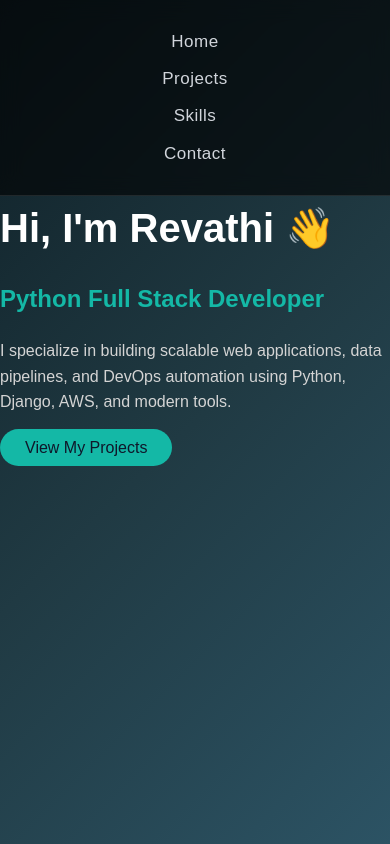
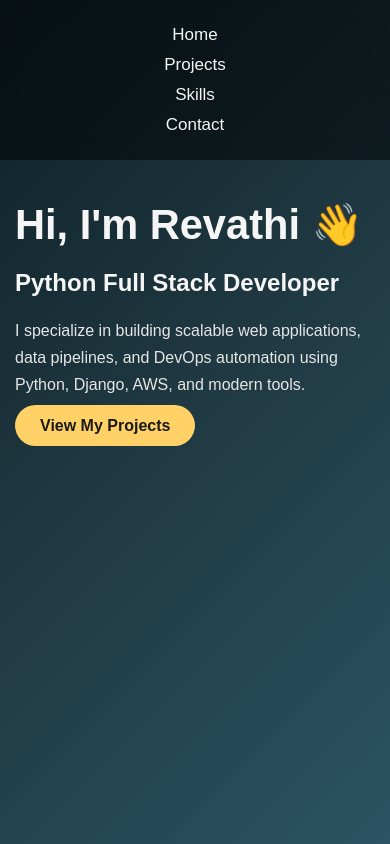
Before and after one commit to revathitech01-commits/Revathi-Portfolio, a plain HTML site: page index.html in a window 390 px wide. Drawn offline with Linux system fonts and the light colour scheme.

Commit message:
Update style.css

```diff
--- a/style.css
+++ b/style.css
@@ -1,90 +1,105 @@
-/* ===== Base ===== */
-* {
-  margin: 0;
-  padding: 0;
-  box-sizing: border-box;
-}
+/* 🌐 Base Setup */
+* { margin: 0; padding: 0; box-sizing: border-box; }
 body {
   font-family: 'Poppins', sans-serif;
-  background: linear-gradient(135deg, #0f2027, #203a43, #2c5364);
-  color: #eaeaea;
+  color: #f5f5f5;
   min-height: 100vh;
-  line-height: 1.6;
+  display: flex;
+  flex-direction: column;
 }
 
-/* ===== Navbar ===== */
+/* 🧭 Navbar */
 nav {
-  background: rgba(0, 0, 0, 0.6);
-  backdrop-filter: blur(10px);
+  background: rgba(0, 0, 0, 0.5);
   text-align: center;
-  padding: 18px;
+  padding: 15px;
   position: sticky;
   top: 0;
   z-index: 100;
-  border-bottom: 1px solid rgba(255,255,255,0.1);
+  backdrop-filter: blur(10px);
 }
 nav a {
-  color: #d1d5db;
-  margin: 0 18px;
+  color: #f5f5f5;
+  margin: 0 20px;
   text-decoration: none;
   font-weight: 500;
   font-size: 17px;
-  letter-spacing: 0.5px;
-  transition: 0.3s;
+  transition: color 0.3s ease;
 }
 nav a:hover {
-  color: #14b8a6;
-  text-shadow: 0 0 8px #14b8a6;
+  color: #ffd166;
 }
 
-/* ===== Container ===== */
-.container {
-  width: 90%;
+/* 💫 Section Styling */
+.main {
+  flex: 1;
+  padding: 60px 20px;
   max-width: 900px;
-  margin: 80px auto;
-  padding: 20px;
+  margin: auto;
+  animation: fadeIn 0.8s ease;
 }
-h1, h2, h3 {
-  color: #14b8a6;
-  margin-bottom: 20px;
+@keyframes fadeIn {
+  from { opacity: 0; transform: translateY(20px); }
+  to { opacity: 1; transform: translateY(0); }
 }
-h1 {
-  color: #fff;
-  font-size: 2.5rem;
-}
-p {
-  color: #d4d4d4;
-  margin-bottom: 20px;
-}
+
+/* 🏷 Text Styling */
+h1, h2, h3 { margin-bottom: 20px; font-weight: 600; }
+h1 { font-size: 2.6rem; }
+p { margin-bottom: 18px; color: #e6e6e6; line-height: 1.7; }
+
+/* 🔘 Buttons */
 .button {
-  background: #14b8a6;
-  color: #0f172a;
-  padding: 10px 25px;
-  border-radius: 25px;
+  background: #ffd166;
+  color: #1a1a1a;
+  padding: 12px 25px;
+  border-radius: 30px;
   text-decoration: none;
+  font-weight: 600;
   transition: 0.3s;
 }
 .button:hover {
-  background: #0d9488;
-  color: white;
+  background: #fcbf49;
+  transform: translateY(-2px);
 }
 
-/* ===== Cards ===== */
-.project-card, ul li {
-  background: rgba(255,255,255,0.05);
-  padding: 15px;
-  margin: 10px 0;
-  border-left: 4px solid #14b8a6;
+/* 💼 Project Cards */
+.project-card {
+  background: rgba(255,255,255,0.1);
+  padding: 20px;
+  border-radius: 10px;
+  margin-bottom: 20px;
+  transition: transform 0.3s;
+}
+.project-card:hover { transform: translateY(-5px); }
+
+/* 🧠 Skills */
+ul { list-style: none; padding: 0; }
+ul li {
+  background: rgba(255,255,255,0.1);
+  padding: 12px;
   border-radius: 8px;
+  margin-bottom: 10px;
+  transition: background 0.3s;
 }
-.project-card:hover, ul li:hover {
-  background: rgba(255,255,255,0.08);
+ul li:hover { background: rgba(255,255,255,0.2); }
+
+/* 🎨 Page Backgrounds */
+body.home {
+  background: linear-gradient(135deg, #0f2027, #203a43, #2c5364);
+}
+body.projects {
+  background: linear-gradient(135deg, #42275a, #734b6d);
+}
+body.skills {
+  background: linear-gradient(135deg, #283e51, #485563);
+}
+body.contact {
+  background: linear-gradient(135deg, #134e5e, #71b280);
 }
 
-/* ===== Responsive ===== */
+/* 📱 Responsive */
 @media (max-width: 768px) {
-  nav a {
-    display: block;
-    margin: 10px 0;
-  }
+  nav a { display: block; margin: 10px 0; }
+  .main { padding: 40px 15px; }
 }
```
